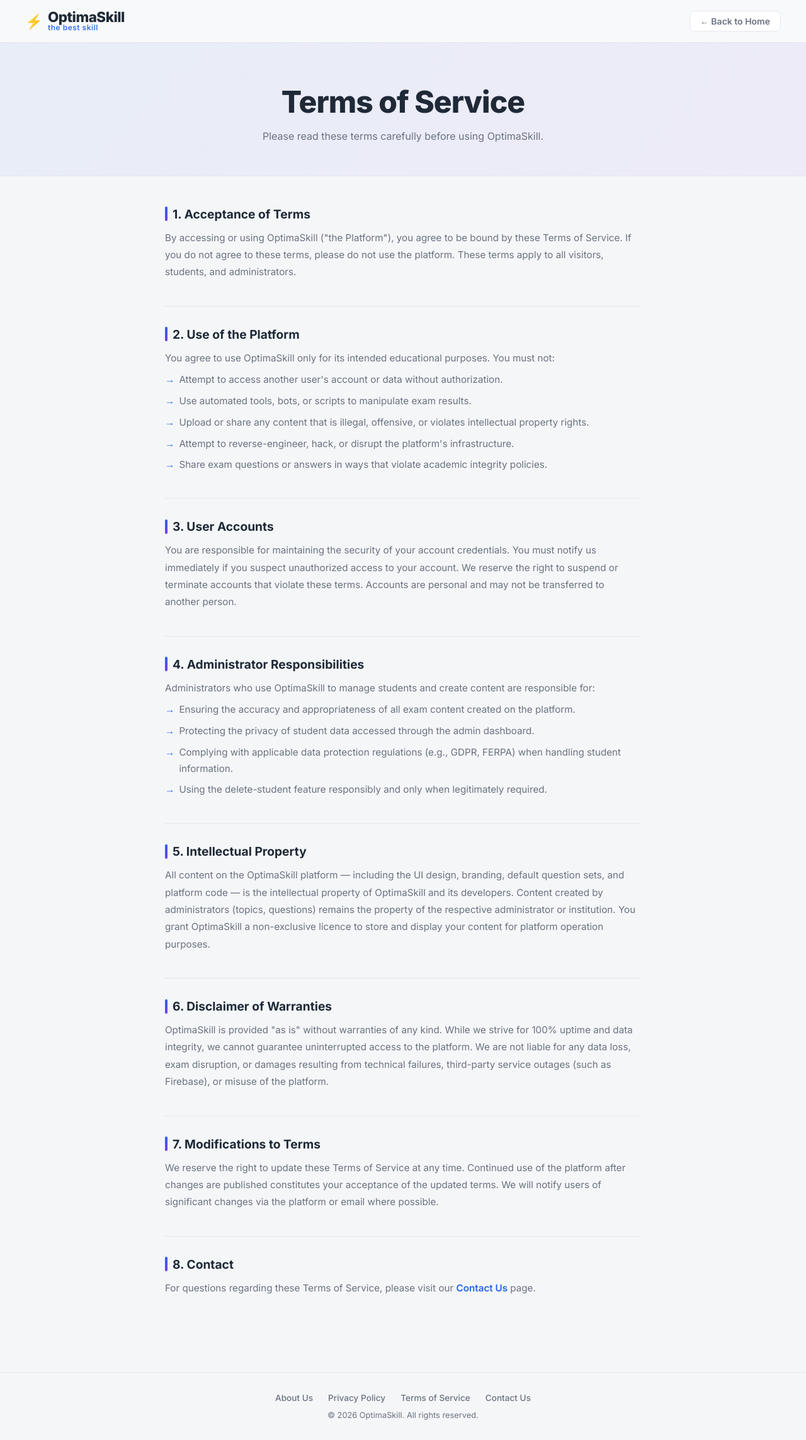
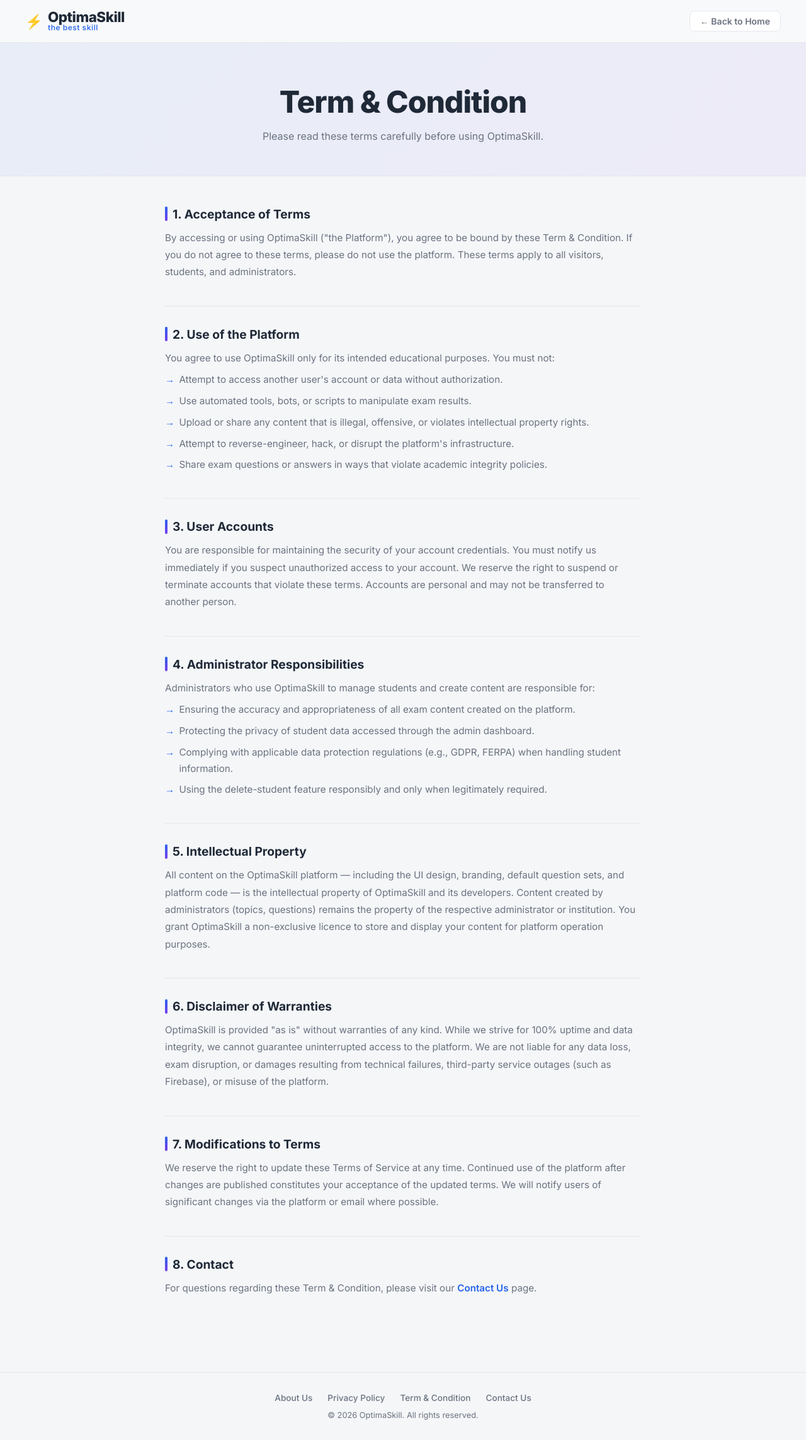
Before and after one commit to shamikhz/exam, a Next.js app: page /terms-of-service in a window 1280 px wide. Shown: the whole page at 63% size. Built offline with nearby package versions, Linux system fonts and the light colour scheme.

Commit message:
fix: resolve link hydration issue and rename Terms of Service to Term & Condition

```diff
--- a/src/app/(legal)/about-us/page.tsx
+++ b/src/app/(legal)/about-us/page.tsx
@@ -99,7 +99,7 @@ export default function AboutUsPage() {
         <div className={styles.footerLinks}>
           <Link href="/about-us">About Us</Link>
           <Link href="/privacy-policy">Privacy Policy</Link>
-          <Link href="/terms-of-service">Terms of Service</Link>
+          <Link href="/terms-of-service">Term & Condition</Link>
           <Link href="/contact">Contact Us</Link>
         </div>
         <p className={styles.footerCopy}>© 2026 OptimaSkill. All rights reserved.</p>
--- a/src/app/(legal)/contact/page.tsx
+++ b/src/app/(legal)/contact/page.tsx
@@ -155,7 +155,7 @@ export default function ContactPage() {
         <div className={styles.footerLinks}>
           <Link href="/about-us">About Us</Link>
           <Link href="/privacy-policy">Privacy Policy</Link>
-          <Link href="/terms-of-service">Terms of Service</Link>
+          <Link href="/terms-of-service">Term & Condition</Link>
           <Link href="/contact">Contact Us</Link>
         </div>
         <p className={styles.footerCopy}>© 2026 OptimaSkill. All rights reserved.</p>
--- a/src/app/(legal)/privacy-policy/page.tsx
+++ b/src/app/(legal)/privacy-policy/page.tsx
@@ -131,7 +131,7 @@ export default function PrivacyPolicyPage() {
         <div className={styles.footerLinks}>
           <Link href="/about-us">About Us</Link>
           <Link href="/privacy-policy">Privacy Policy</Link>
-          <Link href="/terms-of-service">Terms of Service</Link>
+          <Link href="/terms-of-service">Term & Condition</Link>
           <Link href="/contact">Contact Us</Link>
         </div>
         <p className={styles.footerCopy}>© 2026 OptimaSkill. All rights reserved.</p>
--- a/src/app/(legal)/terms-of-service/page.tsx
+++ b/src/app/(legal)/terms-of-service/page.tsx
@@ -3,7 +3,7 @@ import Link from 'next/link';
 import styles from '../legal.module.css';
 
 export const metadata: Metadata = {
-  title: 'Terms of Service — OptimaSkill',
+  title: 'Term & Condition — OptimaSkill',
   description: 'Read the terms and conditions governing your use of the OptimaSkill platform.',
 };
 
@@ -24,7 +24,7 @@ export default function TermsOfServicePage() {
 
       {/* Hero */}
       <div className={styles.hero}>
-        <h1 className={styles.heroTitle}>Terms of Service</h1>
+        <h1 className={styles.heroTitle}>Term & Condition</h1>
         <p className={styles.heroSubtitle}>
           Please read these terms carefully before using OptimaSkill.
         </p>
@@ -36,7 +36,7 @@ export default function TermsOfServicePage() {
         <div className={styles.section}>
           <h2 className={styles.sectionTitle}>1. Acceptance of Terms</h2>
           <p className={styles.sectionText}>
-            By accessing or using OptimaSkill ("the Platform"), you agree to be bound by these Terms of Service.
+            By accessing or using OptimaSkill ("the Platform"), you agree to be bound by these Term & Condition.
             If you do not agree to these terms, please do not use the platform. These terms apply to all
             visitors, students, and administrators.
           </p>
@@ -126,7 +126,7 @@ export default function TermsOfServicePage() {
         <div className={styles.section}>
           <h2 className={styles.sectionTitle}>8. Contact</h2>
           <p className={styles.sectionText}>
-            For questions regarding these Terms of Service, please visit our{' '}
+            For questions regarding these Term & Condition, please visit our{' '}
             <Link href="/contact" style={{ color: 'var(--color-accent)', fontWeight: 600 }}>Contact Us</Link>{' '}
             page.
           </p>
@@ -138,7 +138,7 @@ export default function TermsOfServicePage() {
         <div className={styles.footerLinks}>
           <Link href="/about-us">About Us</Link>
           <Link href="/privacy-policy">Privacy Policy</Link>
-          <Link href="/terms-of-service">Terms of Service</Link>
+          <Link href="/terms-of-service">Term & Condition</Link>
           <Link href="/contact">Contact Us</Link>
         </div>
         <p className={styles.footerCopy}>© 2026 OptimaSkill. All rights reserved.</p>
--- a/src/app/layout.tsx
+++ b/src/app/layout.tsx
@@ -1,6 +1,7 @@
 import type { Metadata } from 'next';
 import './globals.css';
 import { ThemeProvider } from '@/lib/ThemeProvider';
+import Script from 'next/script';
 
 export const metadata: Metadata = {
   title: {
@@ -35,7 +36,7 @@ export default function RootLayout({ children }: { children: React.ReactNode })
         <meta name="apple-mobile-web-app-status-bar-style" content="default" />
         <meta name="apple-mobile-web-app-title" content="OptimaSkill" />
 
-        {/* Prevent flash of unstyled theme & Register SW */}
+        {/* Theme Initializer (Inline to prevent flash) */}
         <script
           dangerouslySetInnerHTML={{
             __html: `
@@ -45,17 +46,6 @@ export default function RootLayout({ children }: { children: React.ReactNode })
                   var prefersDark = window.matchMedia('(prefers-color-scheme: dark)').matches;
                   var theme = stored || (prefersDark ? 'dark' : 'light');
                   document.documentElement.setAttribute('data-theme', theme);
-
-                  // Register Service Worker for PWA
-                  if ('serviceWorker' in navigator) {
-                    window.addEventListener('load', function() {
-                      navigator.serviceWorker.register('/sw.js').then(function(reg) {
-                        console.log('SW registered:', reg.scope);
-                      }).catch(function(err) {
-                        console.log('SW registration failed:', err);
-                      });
-                    });
-                  }
                 } catch(e) {}
               })();
             `,
@@ -64,6 +54,21 @@ export default function RootLayout({ children }: { children: React.ReactNode })
       </head>
       <body>
         <ThemeProvider>{children}</ThemeProvider>
+
+        {/* PWA Service Worker Registration */}
+        <Script id="register-sw" strategy="afterInteractive">
+          {`
+            if ('serviceWorker' in navigator) {
+              window.addEventListener('load', function() {
+                navigator.serviceWorker.register('/sw.js').then(function(reg) {
+                  console.log('SW registered:', reg.scope);
+                }).catch(function(err) {
+                  console.log('SW registration failed:', err);
+                });
+              });
+            }
+          `}
+        </Script>
       </body>
     </html>
   );
--- a/src/app/page.tsx
+++ b/src/app/page.tsx
@@ -221,7 +221,7 @@ export default function LandingPage() {
         <div className={styles.footerLinks}>
           <Link href="/about-us">About Us</Link>
           <Link href="/privacy-policy">Privacy Policy</Link>
-          <Link href="/terms-of-service">Terms of Service</Link>
+          <Link href="/terms-of-service">Term & Condition</Link>
           <Link href="/contact">Contact Us</Link>
         </div>
       </footer>
```
